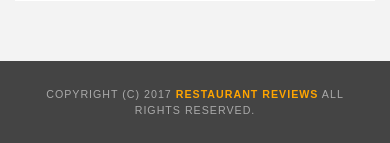
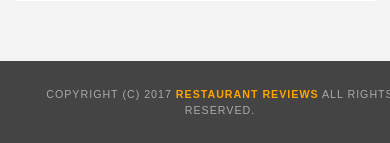
Before and after one commit to jalvaradoas39/restaurant-review-app, a PHP site: page / in a window 390 px wide; the page is wider, and only the part inside the window is pictured. Shown: the part 5106-5249 px from the top of that part. Run offline with PHP 8.4, Linux system fonts and the light colour scheme; some libraries are stand-ins or nearby versions.

Commit message:
Add width:100% to header,main, footer tags for responsive design

```diff
--- a/css/styles.css
+++ b/css/styles.css
@@ -42,6 +42,11 @@ h1, h2, h3, h4, h5, h6 {
 article, aside, canvas, details, figcaption, figure, footer, header, hgroup, menu, nav, section {
 	display: block;
 }
+
+header, main, footer {
+  width: 100%;
+}
+
 #maincontent {
   background-color: #f3f3f3;
   min-height: 100%;
@@ -202,7 +207,7 @@ nav h1 a {
 }
 
 /* ====================== Restaurant Details ====================== */
-.inside header {
+/*.inside header {
   position: fixed;
   top: 0;
   width: 100%;
@@ -225,7 +230,7 @@ nav h1 a {
   bottom: 0;
   position: absolute;
   width: 50%;
-}
+}*/
 #restaurant-name {
   color: #f18200;
   font-family: Arial,sans-serif;
@@ -342,8 +347,9 @@ nav h1 a {
     margin-bottom: 20px;
   }
 
+
   /* restaurants.html */
-  body#restaurant-body ul#breadcrumb {
+  #restaurant-body ul#breadcrumb {
     width: 100%;
   }
 
--- a/restaurant.html
+++ b/restaurant.html
@@ -30,11 +30,13 @@
 
   <!-- Beginning main -->
   <main id="maincontent">
+
     <!-- Beginning map -->
     <section id="map-container">
       <div id="map"></div>
     </section>
     <!-- End map -->
+
     <!-- Beginning restaurant -->
     <section id="restaurant-container">
       <h1 id="restaurant-name"></h1>
@@ -44,11 +46,13 @@
       <table id="restaurant-hours"></table>
     </section>
     <!-- end restaurant -->
+
     <!-- Beginning reviews -->
     <section id="reviews-container">
       <ul id="reviews-list"></ul>
     </section>
     <!-- End reviews -->
+
   </main>
   <!-- End main -->
 
```
